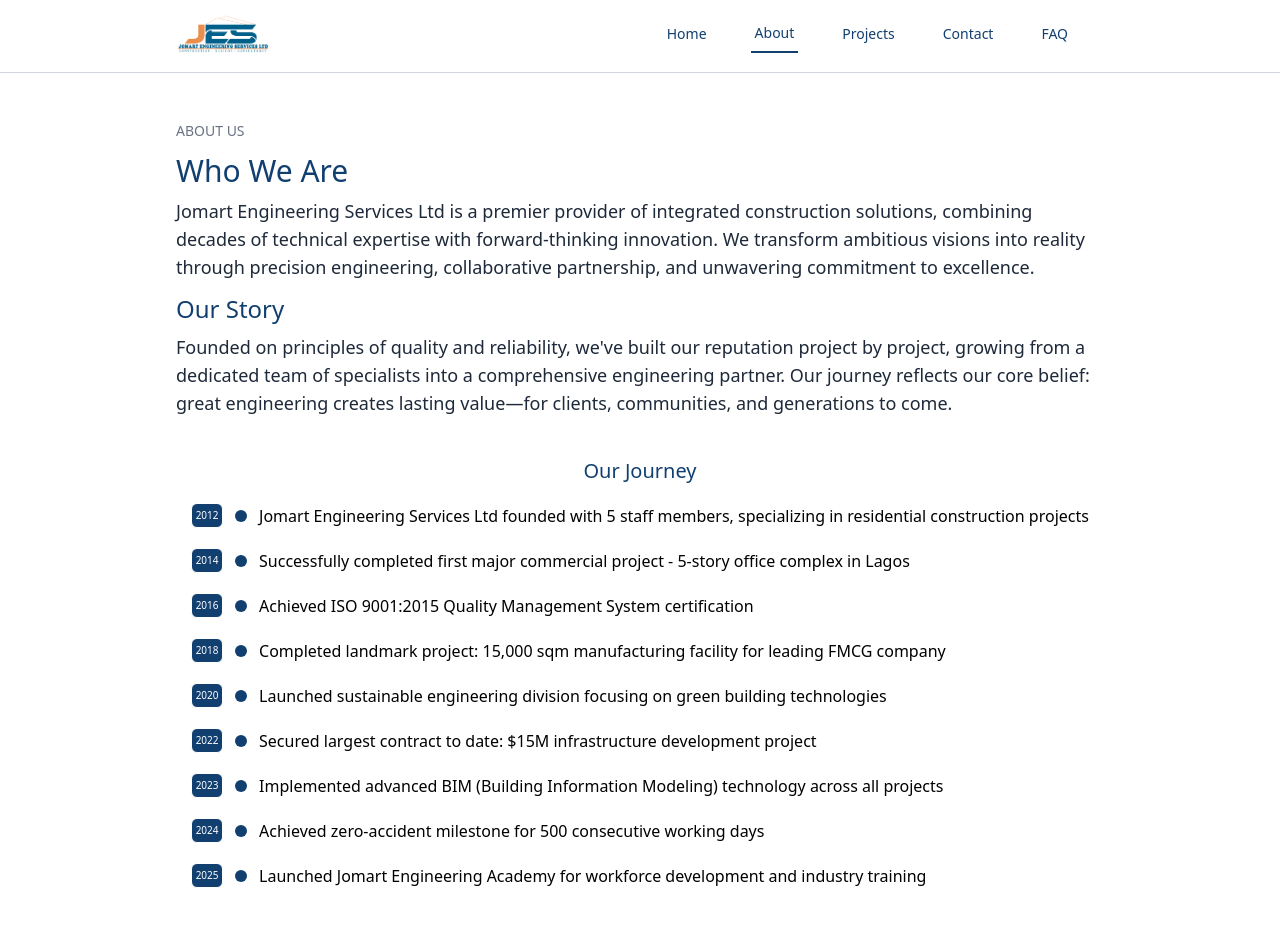
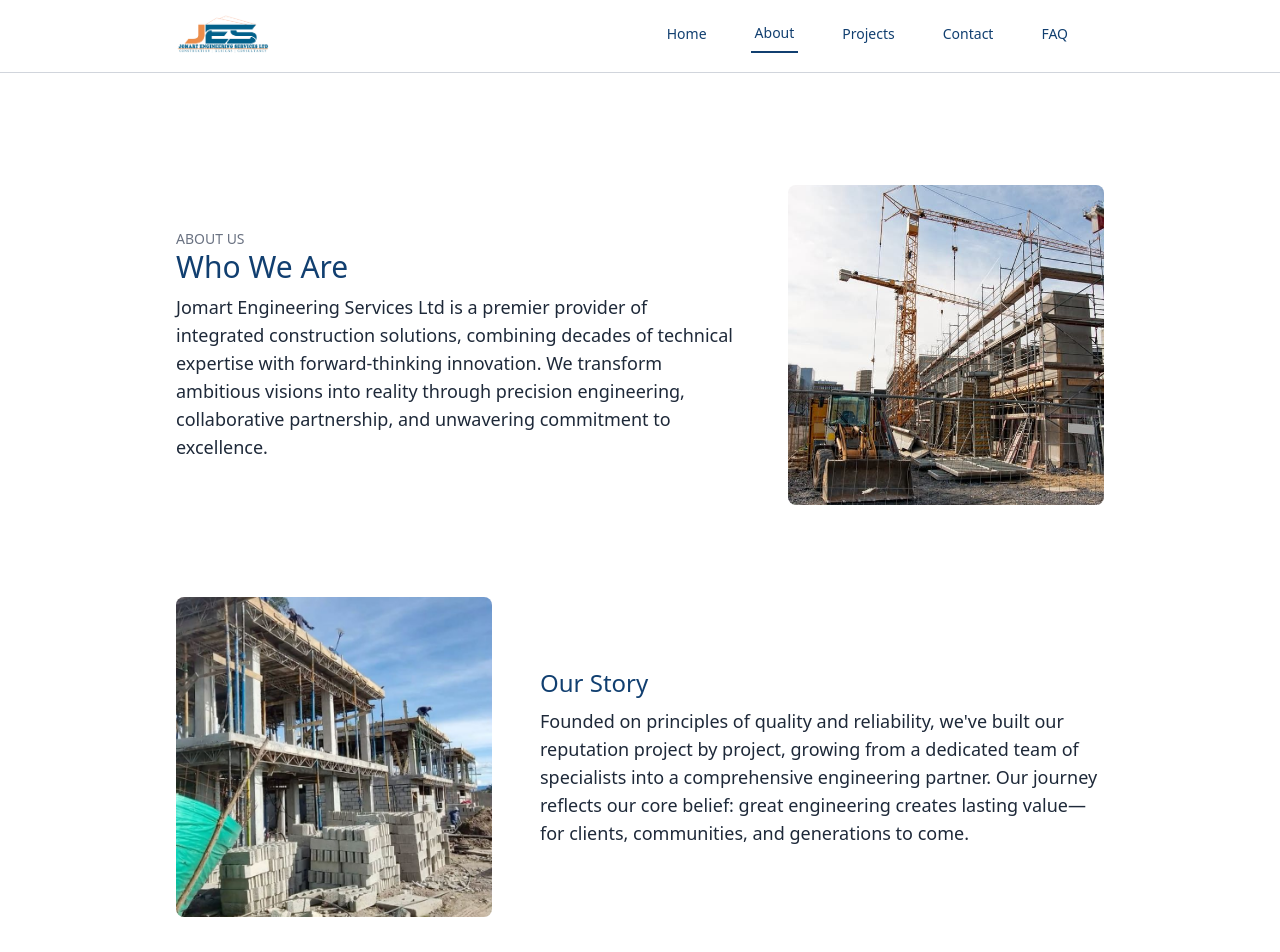
Before and after one commit to stpholise/jomart-, a React (Vite) app: page /about in a window 1280 px wide. Shown: the top 952 px of the page. Built offline with nearby package versions, Linux system fonts and the light colour scheme.

Commit message:
update about page ui

```diff
--- a/src/components/OurTeams.tsx
+++ b/src/components/OurTeams.tsx
@@ -12,7 +12,7 @@
               <img
                 src={`${item.image}`}
                 alt="image"
-                className="w-full object-cover md:object-top  first:object-cover h-80 xs:h-40 md:h-90 overflow-hidden object-center"
+                className="w-full object-cover md:object-top  first:object-cover h-80 xs:h-40 sm:h-60 md:h-90 overflow-hidden object-center"
               />
             </div>
             <h4 className="text-base capitalize font-semibold text-center">
--- a/src/components/utils/CarouselComponent.tsx
+++ b/src/components/utils/CarouselComponent.tsx
@@ -9,7 +9,7 @@
   },
   tablet: {
     breakpoint: { max: 1024, min: 460 },
-    items: 3,
+    items: 2,
     slidesToSlide: 1,
   },
   mobile: {
--- a/src/pages/About.tsx
+++ b/src/pages/About.tsx
@@ -6,31 +6,53 @@
   return (
     <div>
       <div className="flex flex-col gap-3 pt-12 pb-8 px-4 container mx-auto">
+        <div className="flex flex-col gap-3 ">
+          <div className="flex gap-4 sm:flex-row flex-col  py-4 sm:gap-9 md:gap-12 md:mt-12 items-center">
+            <div className="">
               <h3 className="text-sm font-medium text-gray-500">ABOUT US</h3>
-        <div className="flex flex-col gap-3 ">
-          <div className="">
               <h4 className="text-logo-blue text-xl font-medium md:text-3xl mb-2">
                 Who We Are
               </h4>
               <p className="text-gray-800 text-sm font-normal md:text-lg md:font-medium">
                 Jomart Engineering Services Ltd is a premier provider of
-              integrated construction solutions, combining decades of technical
-              expertise with forward-thinking innovation. We transform ambitious
-              visions into reality through precision engineering, collaborative
-              partnership, and unwavering commitment to excellence.
+                integrated construction solutions, combining decades of
+                technical expertise with forward-thinking innovation. We
+                transform ambitious visions into reality through precision
+                engineering, collaborative partnership, and unwavering
+                commitment to excellence.
               </p>
+            </div>
+            <div className="sm:min-w-60 md:min-w-79 w-full h-40 sm:h-80 rounded-lg overflow-hidden">
+              <img
+                src="/images/construction_site_stock_image.jpeg"
+                alt="construction site"
+                className="w-full h-full object-cover"
+              />
+            </div>
+          </div>
+          <div className="">
+            <div className="flex py-4 sm:flex-row flex-col gap-5 sm:gap-9  md:gap-12 md:mt-12 items-center">
+              <div className="sm:min-w-60 md:min-w-79 w-full h-40 sm:h-80 rounded-lg overflow-hidden">
+                <img
+                  src="/images/contruction_bien.jpeg"
+                  alt="construction site"
+                  className="w-full h-full object-cover"
+                />
               </div>
               <div className="">
                 <h4 className="text-logo-blue text-xl font-medium md:text-2xl mb-2">
                   Our Story
                 </h4>
                 <p className="text-gray-800 text-sm font-normal md:text-lg md:font-medium">
-              Founded on principles of quality and reliability, we've built our
-              reputation project by project, growing from a dedicated team of
-              specialists into a comprehensive engineering partner. Our journey
-              reflects our core belief: great engineering creates lasting
-              value—for clients, communities, and generations to come.
+                  Founded on principles of quality and reliability, we've built
+                  our reputation project by project, growing from a dedicated
+                  team of specialists into a comprehensive engineering partner.
+                  Our journey reflects our core belief: great engineering
+                  creates lasting value—for clients, communities, and
+                  generations to come.
                 </p>
+              </div>
+            </div>
             <div className="flex flex-col gap-2.5 container mx-auto my-8 items-center">
               <h3 className="text-xl text-logo-blue font-medium my-2">
                 {" "}
```
Also changed, not shown: public/images/construction_site_stock_image.jpeg (renamed from public/images/Construction site stock image_ Image of machinery, construction - 21079465.jpeg), public/images/contruction_bien.jpeg (added). Lines whose indentation alone changed are shown as unchanged.
